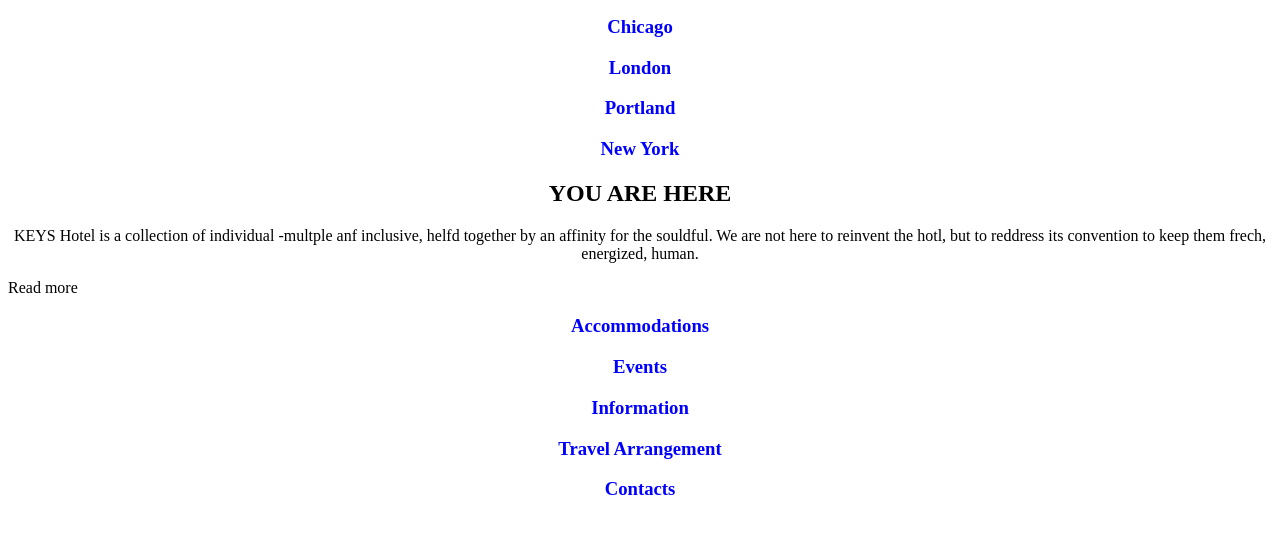
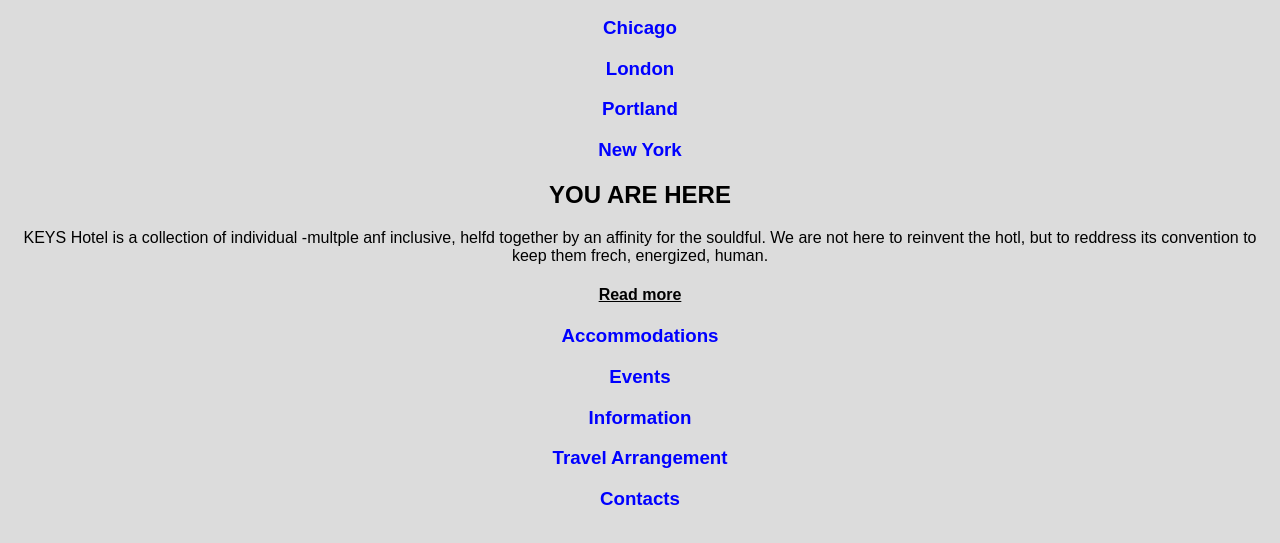
Before and after one commit to Ngann/resort-webpage, a plain HTML site: page index.html in a window 1280 px wide. Shown: the part 111-654 px from the top of the page. Drawn offline with Linux system fonts and the light colour scheme.

Commit message:
add styles

```diff
--- a/css/styles.css
+++ b/css/styles.css
@@ -12,6 +12,11 @@ h3 {
   text-align: center;
 }
 
+h4 {
+  text-align: center;
+  text-decoration: underline;
+}
+
 ul {
   text-align: center;
 }
@@ -24,3 +29,7 @@ p {
   text-shadow: heavey;
   text-align: center;
 }
+body {
+  background: #DCDCDC;
+  font-family: sans-serif;
+}
--- a/index.html
+++ b/index.html
@@ -14,7 +14,7 @@
 
   <h2>YOU ARE HERE</h2>
     <p>KEYS Hotel is a collection of individual -multple anf inclusive, helfd together by an affinity for the souldful. We are not here to reinvent the hotl, but to reddress its convention to keep them frech, energized, human.</p>
-    <p1>Read more</p1>
+    <h4>Read more</h4>
 
   <h3>Accommodations</h3>
   <h3>Events</h3>
```
